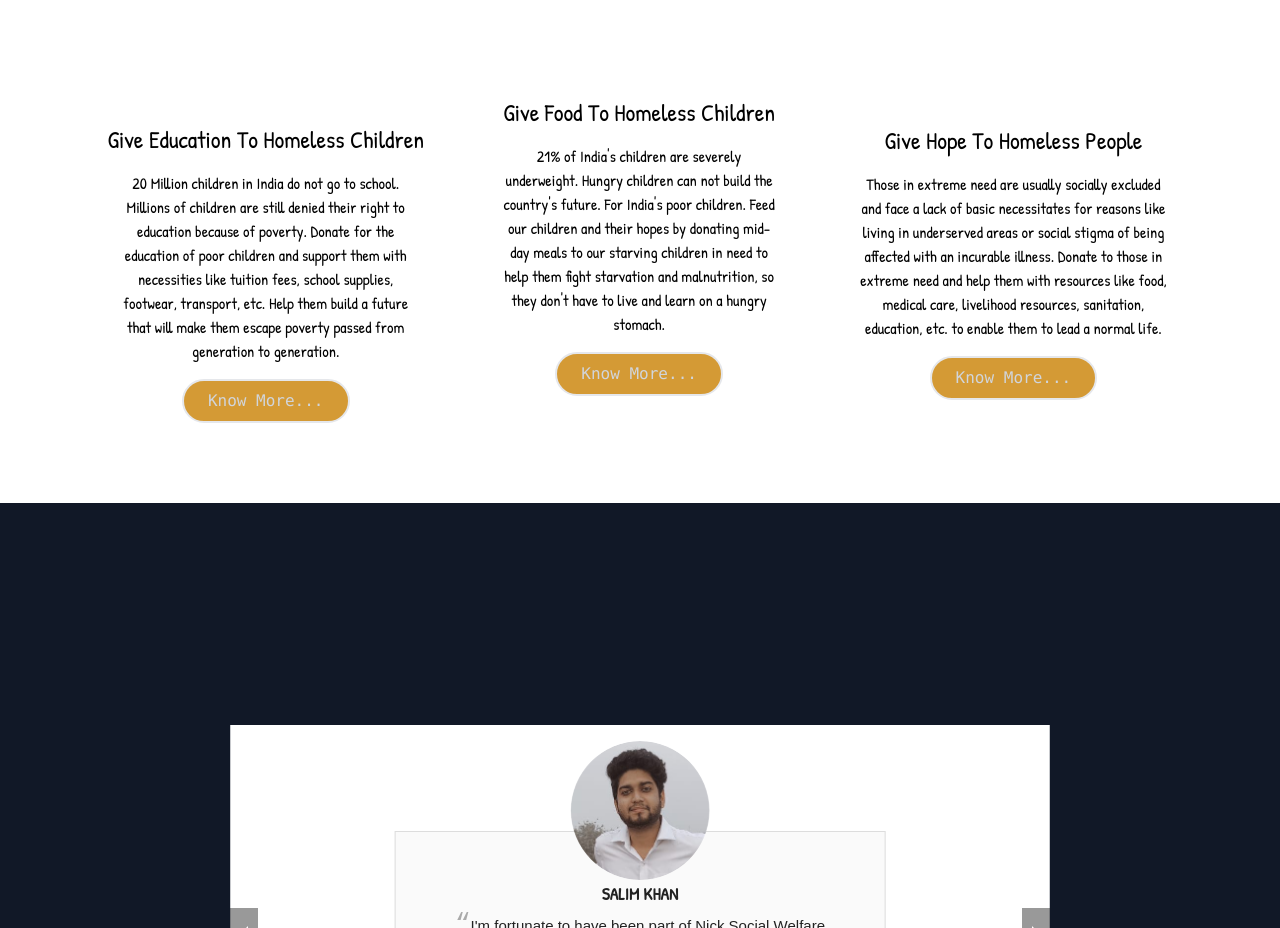
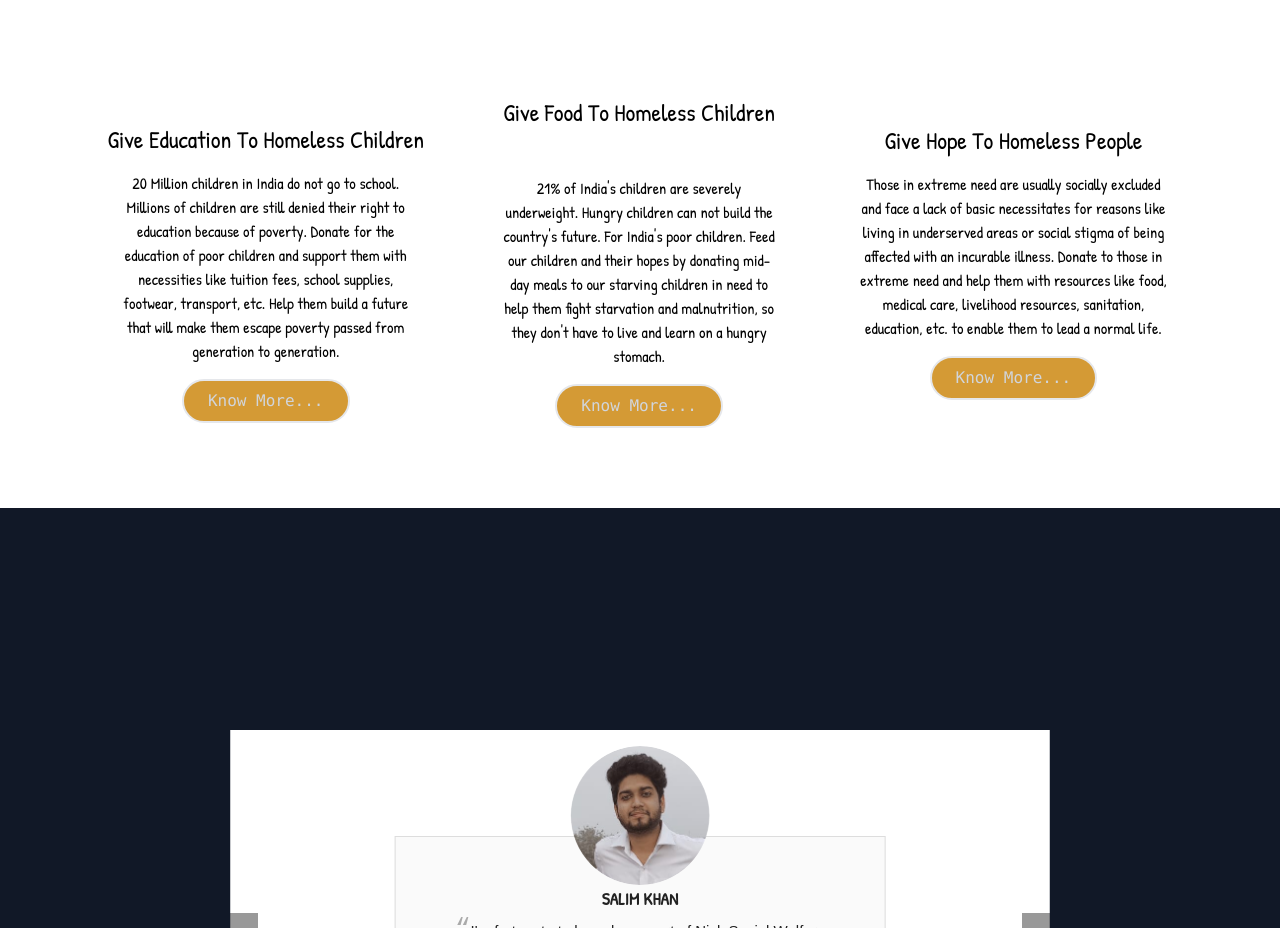
Before and after one commit to SUM-X-0604/nikk-social, a React (Create React App) app: page / in a window 1280 px wide. Shown: the part 5160-6088 px from the top of the page. Built offline with nearby package versions, Linux system fonts and the light colour scheme.

Commit message:
updated almost

```diff
--- a/src/components/Blog.js
+++ b/src/components/Blog.js
@@ -39,7 +39,7 @@ const Blog = () => {
                             <img src={image2} alt="" data-aos="zoom-in-up" />
                             <div className='flex flex-col items-center text-center'>
                                 <p className='text-2xl capitalize pt-4 hover:text-[#d49a35]'>give food to homeless children</p>
-                                <p className='py-4 px-6 '>21% of India's children are severely underweight. Hungry children can not build the country's future. For India's poor children. Feed our children and their hopes by donating mid-day meals to our starving children in need to help them fight starvation and malnutrition, so they don't have to live and learn on a hungry stomach.</p>
+                                <p className='pt-12 pb-4 px-6 '>21% of India's children are severely underweight. Hungry children can not build the country's future. For India's poor children. Feed our children and their hopes by donating mid-day meals to our starving children in need to help them fight starvation and malnutrition, so they don't have to live and learn on a hungry stomach.</p>
                                 <button className='text-md text-gray-300 border-2 rounded-full px-4 py-2 font-mono bg-[#d49a35] hover:scale-110 transition duration-200  sm:px-20 md:px-6'>Know More... </button>
                             </div>
                         </div>
```
